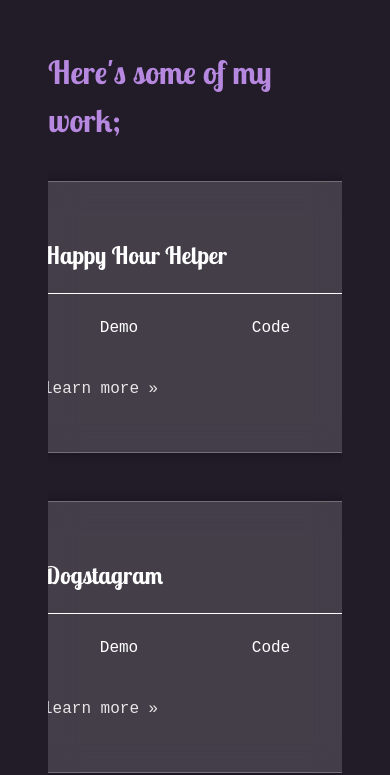
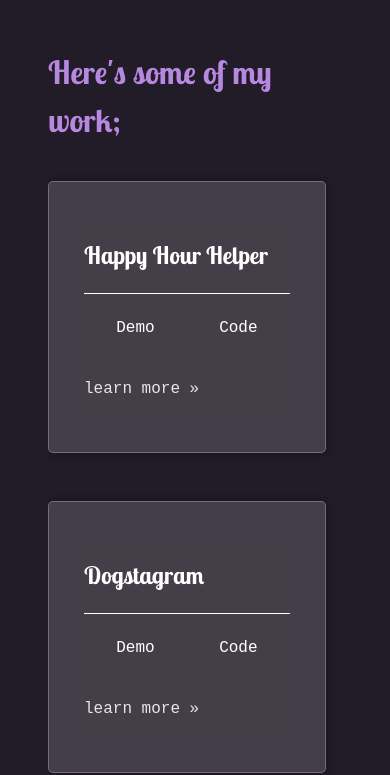
Before and after one commit to RinnAnd/AC-Portfolio, a React (Vite) app: page /andres in a window 390 px wide. Shown: the part 2763-3538 px from the top of the page. Built offline with nearby package versions, Linux system fonts and the light colour scheme.

Commit message:
fixed bugs

```diff
--- a/src/components/Experience/Experience.css
+++ b/src/components/Experience/Experience.css
@@ -32,4 +32,7 @@
     #experience {
         padding: 8rem 0 8rem 0;
     }
+    .center_box_exp {
+        width: 100%;
+    }
   }
--- a/src/components/Project/Project.css
+++ b/src/components/Project/Project.css
@@ -80,7 +80,13 @@
 
 @media screen and (max-width: 682px) {
   .menu {
-    width: 290px;
-    right: 0rem;
+    width: 250px;
+    right: -1rem;
+  }
+  .project_box {
+    width: 100%;
+  }
+  .information {
+    width: 70%;
   }
 }
```
